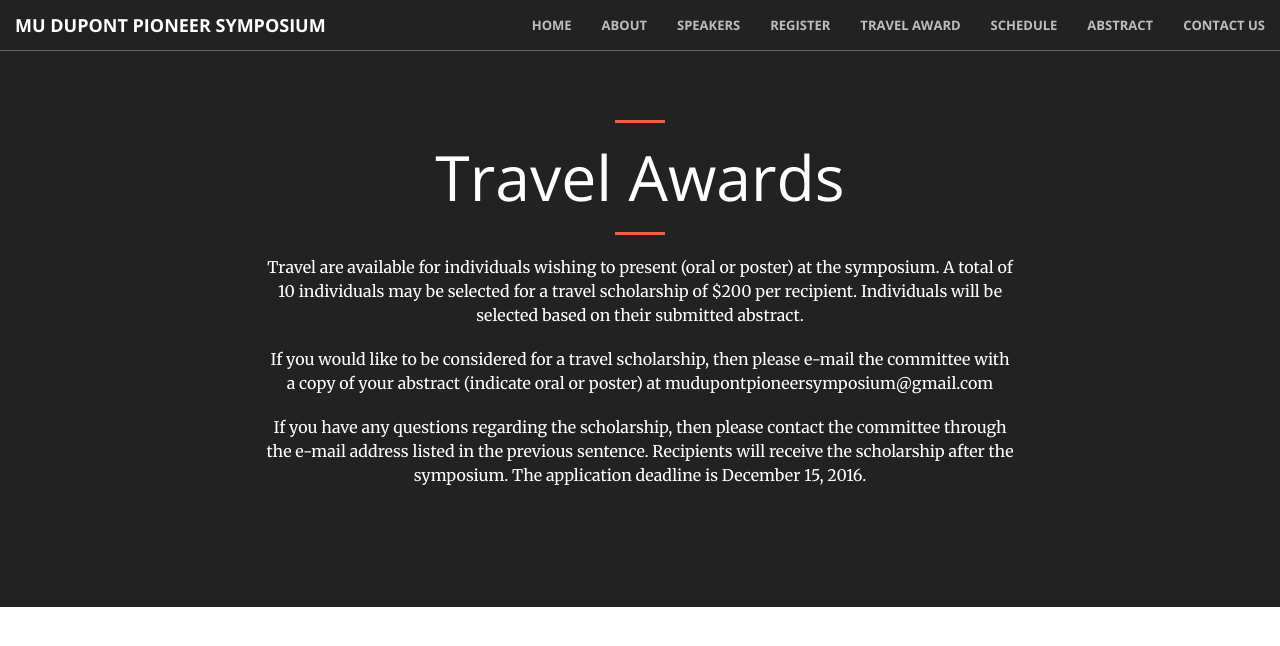
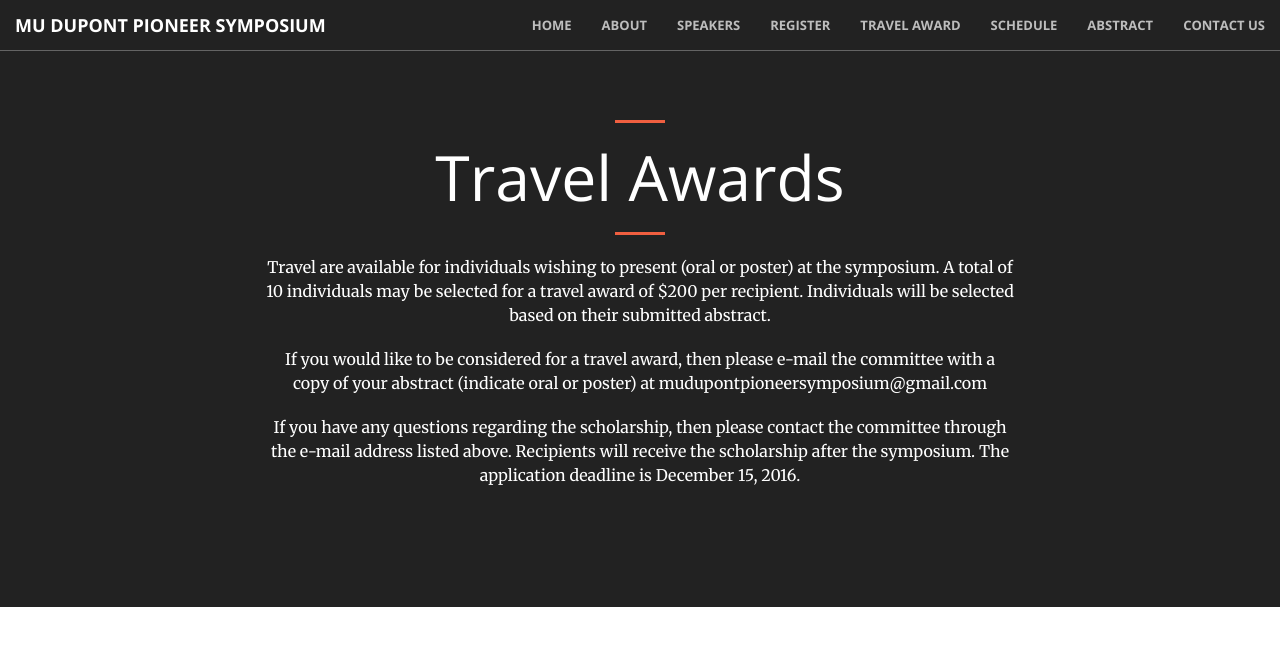
Before and after one commit to mupioneersymposium/mupioneersymposium.github.io, a Jekyll site: the page built from travel.md, in a window 1280 px wide. Shown: the top 646 px of the page. Built offline with Jekyll 4.4.1, drawn with Linux system fonts in a browser that asks for light colours.

Commit message:
Update travel.md

```diff
--- a/travel.md
+++ b/travel.md
@@ -7,9 +7,9 @@ layout: regular
 <hr style="clear: both;" />
 
 Travel are available for individuals wishing to present (oral or poster) at the symposium.
-A total of 10 individuals may be selected for a travel scholarship of $200 per recipient.
+A total of 10 individuals may be selected for a travel award of $200 per recipient.
 Individuals will be selected based on their submitted abstract.
 
-If you would like to be considered for a travel scholarship, then please e-mail the committee with a copy of your abstract (indicate oral or poster) at mudupontpioneersymposium@gmail.com
+If you would like to be considered for a travel award, then please e-mail the committee with a copy of your abstract (indicate oral or poster) at mudupontpioneersymposium@gmail.com
 
-If you have any questions regarding the scholarship, then please contact the committee through the e-mail address listed in the previous sentence. Recipients will receive the scholarship after the symposium. The application deadline is December 15, 2016.
+If you have any questions regarding the scholarship, then please contact the committee through the e-mail address listed above. Recipients will receive the scholarship after the symposium. The application deadline is December 15, 2016.
```
